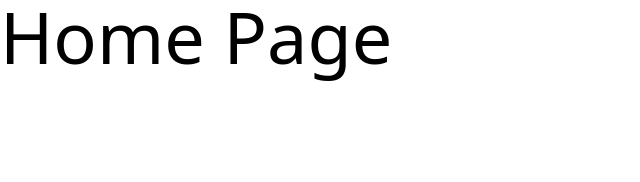
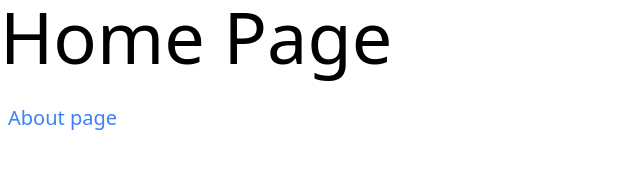
Before and after one commit to inga-divra/nextjs-typescript-tutorial, a Next.js app: page / in a window 1280 px wide. Shown: the top 182 px of the page, without its empty margins (0-640 px from the left). Built offline with nearby package versions, Linux system fonts and the light colour scheme.

Commit message:
Learned to set up page structures, routes, and navigation using Link in Next.js.

```diff
--- /dev/null
+++ b/app/about/page.tsx
@@ -0,0 +1,5 @@
+const AboutPage = () => {
+  return <h1 className='text-7xl'>About Page</h1>;
+};
+
+export default AboutPage;
--- /dev/null
+++ b/app/info/contact/page.tsx
@@ -0,0 +1,14 @@
+import Link from 'next/link';
+
+const ContactPage = () => {
+  return (
+    <div>
+      <h1 className='text-7xl'>Contact Page</h1>
+      <Link href='/' className='text-xl text-blue-500 inline-block mt-8 ml-2'>
+        Back Home
+      </Link>
+    </div>
+  );
+};
+
+export default ContactPage;
--- /dev/null
+++ b/app/info/page.tsx
@@ -0,0 +1,5 @@
+const InfoPage = () => {
+  return <h1 className='text-7xl'>Info Page</h1>;
+};
+
+export default InfoPage;
--- a/app/page.tsx
+++ b/app/page.tsx
@@ -1,5 +1,17 @@
+import Link from 'next/link';
+
 const HomePage = () => {
-  return <h1 className='text-7xl'>Home Page</h1>;
+  return (
+    <div>
+      <h1 className='text-7xl'>Home Page</h1>
+      <Link
+        href='/about'
+        className='text-xl text-blue-500 inline-block mt-8 ml-2'
+      >
+        About page
+      </Link>
+    </div>
+  );
 };
 
 export default HomePage;
```
